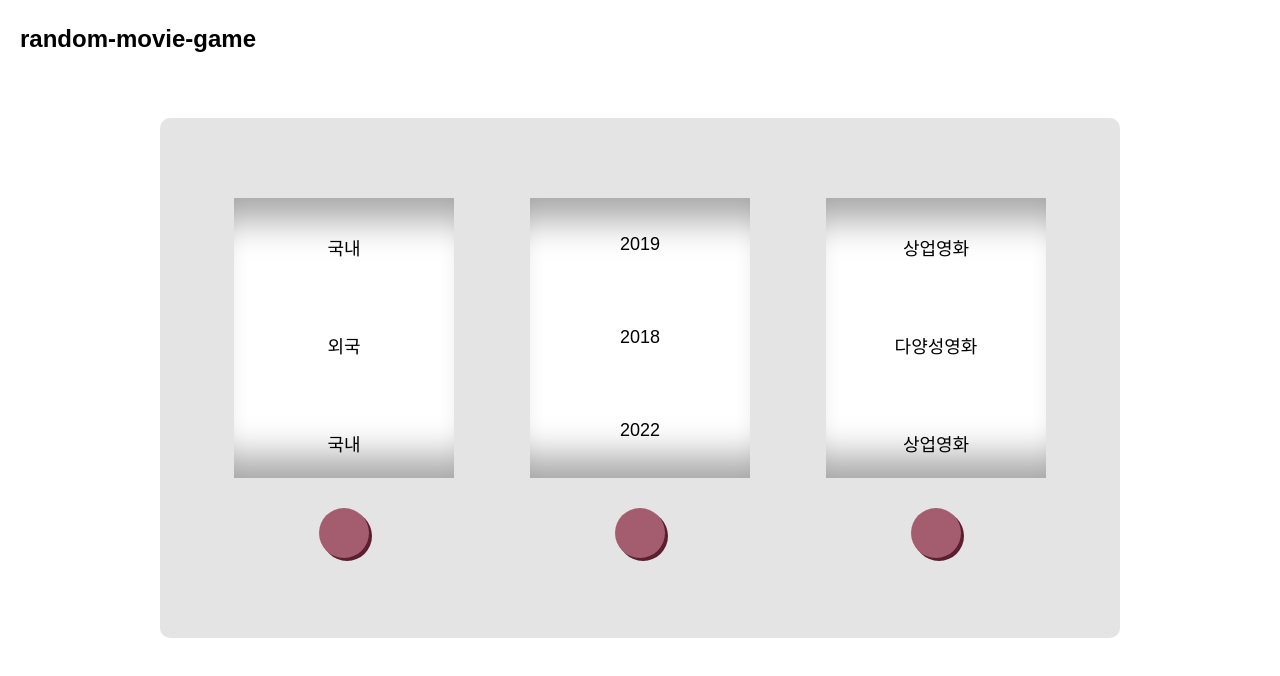
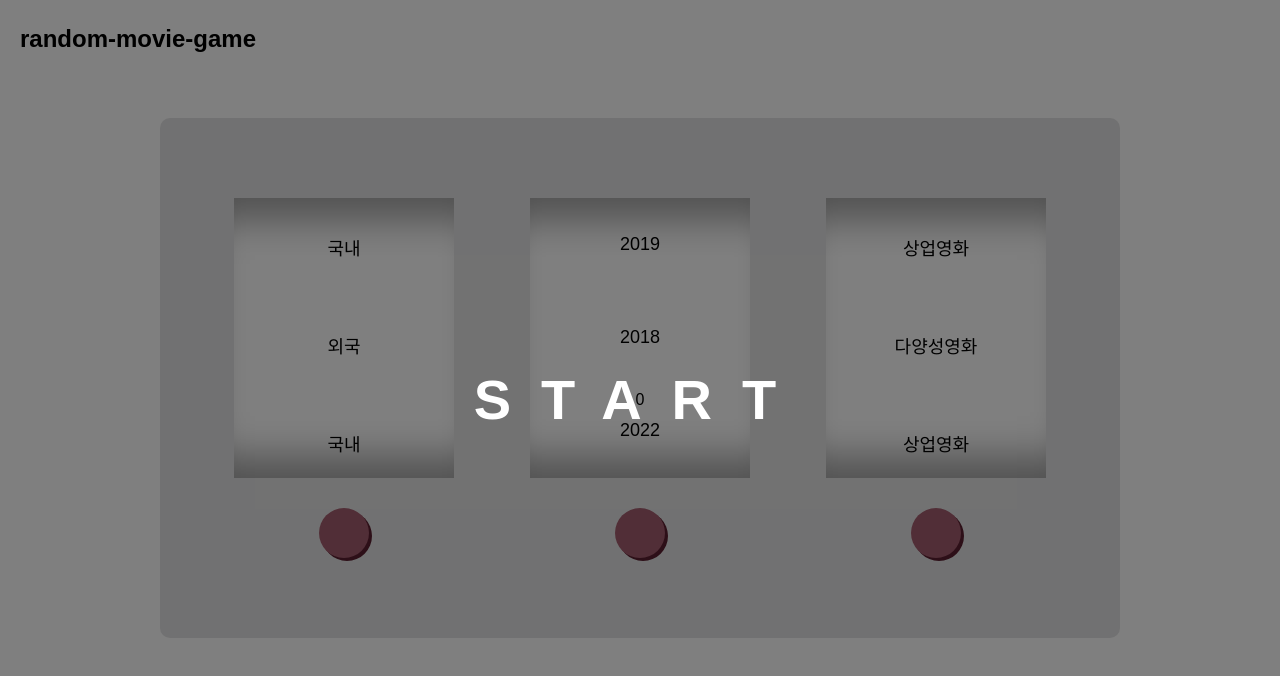
Before and after one commit to Moondoyeon/random-movie-game, a React (Create React App) app: page / in a window 1280 px wide. Shown: the top 676 px of the page. Built offline with nearby package versions, Linux system fonts and the light colour scheme; no server answers.

Commit message:
feat(game): 최초진입시 게임스타트 기능, 로딩, 게임결과 모달

```diff
--- a/src/libs/api/http.ts
+++ b/src/libs/api/http.ts
@@ -1,6 +1,8 @@
 import axios from 'axios';
+import { MovieData } from 'libs/types/game';
+
 const axiosInstance = axios.create({
-  baseURL: `${process.env.REACT_APP_BASE_URL}`,
+  baseURL: process.env.REACT_APP_BASE_URL,
   params: {
     key: process.env.REACT_APP_KOBIS_API_KEY,
   },
@@ -10,12 +12,29 @@ const axiosInstance = axios.create({
   },
 });
 
+// axiosInstance.interceptors.request.use(config => {
+//   console.log(`request: `, config);
+//   return config;
+// });
+
+// axiosInstance.interceptors.response.use(
+//   response => {
+//     // Log the response
+//     // console.log('Response:', response);
+//     return response;
+//   },
+//   error => {
+//     // console.error('Error:', error);
+//     return Promise.reject(error);
+//   },
+// );
+
 type ParamsType = {
   [key: string]: string | number;
 };
 
 export const http = {
-  get: function get<Response = unknown>(url: string, params: ParamsType) {
+  get: function get<Response = MovieData>(url: string, params: ParamsType) {
     return axiosInstance.get<Response>(url, { params }).then(res => res.data);
   },
 };
--- /dev/null
+++ b/src/libs/components/Modal.tsx
@@ -0,0 +1,132 @@
+import { css } from '@emotion/react';
+import Txt from './Txt';
+import colors from 'libs/constants/colors';
+import styled from '@emotion/styled';
+import { initNum } from 'libs/utils';
+import { MovieData } from 'libs/types/game';
+
+interface Props {
+  isFirstEntry: boolean;
+  data: MovieData | null;
+  isLoading: boolean;
+  selected: {
+    [key: string]: string;
+  };
+  startSpinning: () => void;
+  initGame: () => void;
+}
+export default function Modal({
+  isFirstEntry,
+  data,
+  isLoading,
+  selected,
+  startSpinning,
+  initGame,
+}: Props) {
+  const { boxOfficeResult: { dailyBoxOfficeList: movieList = [] } = {} } =
+    data || {};
+  const isFetched = movieList.length;
+  const selectedMovie = movieList[initNum(movieList.length)];
+  const country = selected.country === 'K' ? '국내' : '외국';
+  const type = selected.type === 'N' ? '상업영화' : '다양성영화';
+  return (
+    <ModalContainer>
+      {isFirstEntry && !selected.country && (
+        <Txt
+          typography="h1"
+          color={colors.white}
+          css={css`
+            position: absolute;
+            letter-spacing: 30px;
+            cursor: pointer;
+          `}
+          onClick={startSpinning}
+        >
+          START
+        </Txt>
+      )}
+      {isLoading && !isFirstEntry && (
+        <div
+          css={css`
+            font-size: 150px;
+            color: white;
+            z-index: 99;
+          `}
+        >
+          loading
+        </div>
+      )}
+      {isFetched && selected.country && (
+        // TODO: 에러메시지
+        <GameResultContainer>
+          <GameResultContent>
+            <Txt typography="p" color={colors.black}>
+              뽑기결과
+            </Txt>
+            <Txt
+              typography="h5"
+              color={colors.black}
+              css={css`
+                padding: 20px 20px;
+                text-align: center;
+                width: 100%;
+                word-wrap: break-word;
+              `}
+            >
+              {selectedMovie.movieNm}
+            </Txt>
+            <div
+              css={css`
+                width: 90%;
+                display: flex;
+                justify-content: space-between;
+                align-items: center;
+              `}
+            >
+              <Txt typography="p" color={colors.black}>
+                #{country} #{selected.year} #{type}
+              </Txt>
+              <button
+                css={css`
+                  background-color: ${colors.grey200};
+                  padding: 10px 16px;
+                  border-radius: 6px;
+                `}
+                onClick={initGame}
+              >
+                처음으로
+              </button>
+            </div>
+          </GameResultContent>
+        </GameResultContainer>
+      )}
+    </ModalContainer>
+  );
+}
+
+const ModalContainer = styled.div`
+  width: 100%;
+  height: 100%;
+  position: fixed;
+  top: 0;
+  left: 0;
+  display: flex;
+  justify-content: center;
+  align-items: center;
+  background: rgba(0, 0, 0, 0.5);
+`;
+
+const GameResultContainer = styled.div`
+  position: absolute;
+  background-color: #ffffff;
+  width: 500px;
+  min-height: 200px;
+  padding: 10px;
+`;
+
+const GameResultContent = styled.div`
+  display: flex;
+  flex-direction: column;
+  align-items: center;
+  padding: 20px 0;
+`;
--- a/src/libs/components/Slot.tsx
+++ b/src/libs/components/Slot.tsx
@@ -1,29 +1,30 @@
 import { css } from '@emotion/react';
 import styled from '@emotion/styled';
 import colors from 'libs/constants/colors';
-import { SlotOption } from 'pages/GamePage';
+import { SlotOption } from 'libs/types/game';
+import { initNum } from 'libs/utils';
+
 import { useEffect, useState } from 'react';
 
 interface Props {
   name: SlotOption;
   option: string[][];
-  getSelectedOption: (name: SlotOption, num: number) => void;
-  stopSpinning: (name: SlotOption) => void;
   isSpinning: {
     [key: string]: boolean;
   };
+  isFirstEntry: boolean;
+  stopSpinning: (name: SlotOption) => void;
+  getSelectedOption: (name: SlotOption, num: number) => void;
 }
 export default function Slot({
   name,
   option,
+  isSpinning,
+  isFirstEntry,
+  stopSpinning,
   getSelectedOption,
-  stopSpinning,
-  isSpinning,
 }: Props) {
   const n = option.length;
-  const initNum = () => {
-    return Math.floor(Math.random() * n);
-  };
   const addNum = (num: number) => {
     if (num === n - 1) return 0;
     else return num + 1;
@@ -33,10 +34,11 @@ export default function Slot({
     if (num === n) return 0;
     else return num;
   };
-  const [num, setNum] = useState(initNum());
+  const [num, setNum] = useState(initNum(n));
   let interval: ReturnType<typeof setInterval>;
 
   useEffect(() => {
+    if (!isFirstEntry && isSpinning[name]) {
       interval = setInterval(() => {
         const nextNum = num;
         setNum(addNum(nextNum));
@@ -44,10 +46,11 @@ export default function Slot({
       return () => {
         clearInterval(interval);
       };
-  }, [num]);
+    }
+  }, [num, isFirstEntry, isSpinning[name]]);
 
   useEffect(() => {
-    if (!isSpinning[name]) {
+    if (!isFirstEntry && !isSpinning[name]) {
       clearInterval(interval);
       getSelectedOption(name, num);
     }
--- /dev/null
+++ b/src/libs/types/game.ts
@@ -0,0 +1,28 @@
+export type SlotOption = 'country' | 'year' | 'type';
+export interface Movie {
+  audiAcc: string;
+  audiChange: string;
+  audiCnt: string;
+  audiInten: string;
+  movieCd: string;
+  movieNm: string;
+  openDt: string;
+  rank: string;
+  rankInten: string;
+  rankOldAndNew: string;
+  rnum: string;
+  salesAcc: string;
+  salesAmt: string;
+  salesChange: string;
+  salesInten: string;
+  salesShare: string;
+  scrnCnt: string;
+  showCnt: string;
+}
+export interface MovieData {
+  boxOfficeResult: {
+    boxofficeType: string;
+    dailyBoxOfficeList: Movie[];
+    showRange: string;
+  };
+}
--- /dev/null
+++ b/src/libs/utils/index.ts
@@ -0,0 +1,3 @@
+export const initNum = (n: number) => {
+  return Math.floor(Math.random() * n);
+};
--- a/src/pages/GamePage.tsx
+++ b/src/pages/GamePage.tsx
@@ -1,5 +1,6 @@
-import { css } from '@emotion/react';
+import styled from '@emotion/styled';
 import { http } from 'libs/api/http';
+import Modal from 'libs/components/Modal';
 import Slot from 'libs/components/Slot';
 import colors from 'libs/constants/colors';
 import {
@@ -7,55 +8,52 @@ import {
   SLOTOPTION_TYPE,
   SLOTOPTION_YEAR,
 } from 'libs/constants/slotOptions';
+import { MovieData, SlotOption } from 'libs/types/game';
 import { useEffect, useState } from 'react';
 
-export type SlotOption = 'country' | 'year' | 'type';
-
 export default function GamePage() {
-  const [isTrue] = useState(false);
-  const [isLoading, setIsLoading] = useState(false);
+  const [isFirstEntry, setIsFirstEntry] = useState(true);
+  const [isLoading, setIsLoading] = useState(true);
   const [selected, setSelected] = useState({
     country: '',
     year: '',
     type: '',
   });
   const [isSpinning, setIsSpinning] = useState({
-    country: true,
-    year: true,
-    type: true,
+    country: false,
+    year: false,
+    type: false,
   });
+  const [data, setData] = useState<MovieData | null>(null);
 
-  console.log(selected, isSpinning);
-  const parseDate = () => {
+  const formatDate = () => {
     const month = String(Math.floor(Math.random() * 12) + 1).padStart(2, '0');
     const day = String(Math.floor(Math.random() * 29) + 1).padStart(2, '0');
     const date = `${selected.year}${month}${day}`;
     return date;
   };
-
   const fetchRandomMovie = async () => {
     try {
       return await http.get('', {
-        targetDt: parseDate(),
-        itemPerPage: 3,
+        targetDt: formatDate(),
         multiMovieYn: selected.type,
         repNationCd: selected.country,
+        itemPerPage: 3,
       });
     } catch (error) {
-      console.log(error);
+      console.error(error);
     }
   };
 
   useEffect(() => {
     (async () => {
-      if (!isSpinning.country && !isSpinning.type && !isSpinning.year) {
-        setIsLoading(true);
-        const result = await fetchRandomMovie();
+      if (selected.country && selected.type && selected.year) {
+        const response = await fetchRandomMovie();
+        if (response) setData(response);
         setIsLoading(false);
-        console.log(result);
       }
     })();
-  }, [isSpinning]);
+  }, [selected.country, selected.type, selected.year]);
 
   const getSelectedOption = (name: SlotOption, num: number) => {
     if (name === 'country')
@@ -65,34 +63,50 @@ export default function GamePage() {
     if (name === 'type')
       setSelected({ ...selected, type: SLOTOPTION_TYPE[num][1] });
   };
-
   const stopSpinning = (name: SlotOption) => {
     if (name === 'country') setIsSpinning({ ...isSpinning, country: false });
     if (name === 'year') setIsSpinning({ ...isSpinning, year: false });
     if (name === 'type') setIsSpinning({ ...isSpinning, type: false });
   };
+  const startSpinning = () => {
+    setIsFirstEntry(false);
+    setIsSpinning({
+      country: true,
+      year: true,
+      type: true,
+    });
+  };
+
+  const initGame = () => {
+    setIsFirstEntry(true);
+    setSelected({
+      country: '',
+      type: '',
+      year: '',
+    });
+    setData(null);
+  };
   return (
     <section>
-      {isTrue && <div>halted : start button and backModal</div>}
-      {isLoading && <div>all selected && halted : loading indicator</div>}
-      <div
-        css={css`
-          width: 960px;
-          height: 520px;
-          background-color: ${colors.inverseGrey800};
-          margin: 40px 0;
-          display: flex;
-          justify-content: space-around;
-          padding: 0 36px;
-          border-radius: 10px;
-        `}
-      >
+      {!isSpinning.country && !isSpinning.type && !isSpinning.year && (
+        <Modal
+          isFirstEntry={isFirstEntry}
+          startSpinning={startSpinning}
+          data={data}
+          isLoading={isLoading}
+          selected={selected}
+          initGame={initGame}
+        />
+      )}
+
+      <SlotContainer>
         <Slot
           name="country"
           option={SLOTOPTION_COUNTRY}
           getSelectedOption={getSelectedOption}
           stopSpinning={stopSpinning}
           isSpinning={isSpinning}
+          isFirstEntry={isFirstEntry}
         />
         <Slot
           name="year"
@@ -100,6 +114,7 @@ export default function GamePage() {
           getSelectedOption={getSelectedOption}
           stopSpinning={stopSpinning}
           isSpinning={isSpinning}
+          isFirstEntry={isFirstEntry}
         />
         <Slot
           name="type"
@@ -107,8 +122,20 @@ export default function GamePage() {
           getSelectedOption={getSelectedOption}
           stopSpinning={stopSpinning}
           isSpinning={isSpinning}
+          isFirstEntry={isFirstEntry}
         />
-      </div>
+      </SlotContainer>
     </section>
   );
 }
+
+const SlotContainer = styled.div`
+  width: 960px;
+  height: 520px;
+  background-color: ${colors.inverseGrey800};
+  margin: 40px 0;
+  display: flex;
+  justify-content: space-around;
+  padding: 0 36px;
+  border-radius: 10px;
+`;
```
Lines whose indentation alone changed are shown as unchanged.
